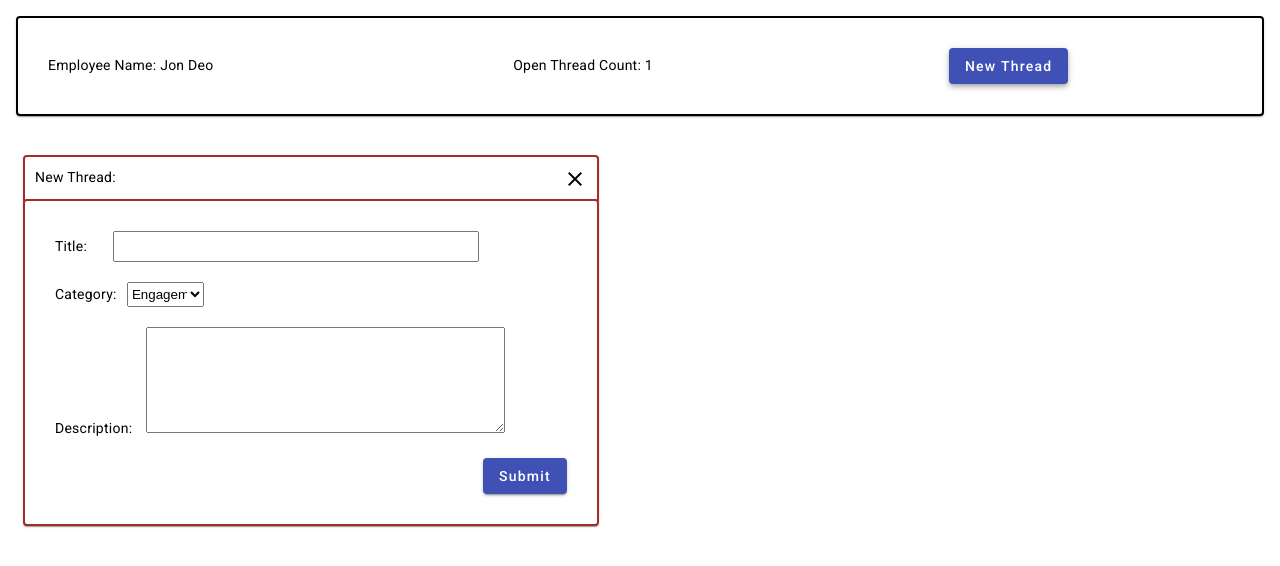
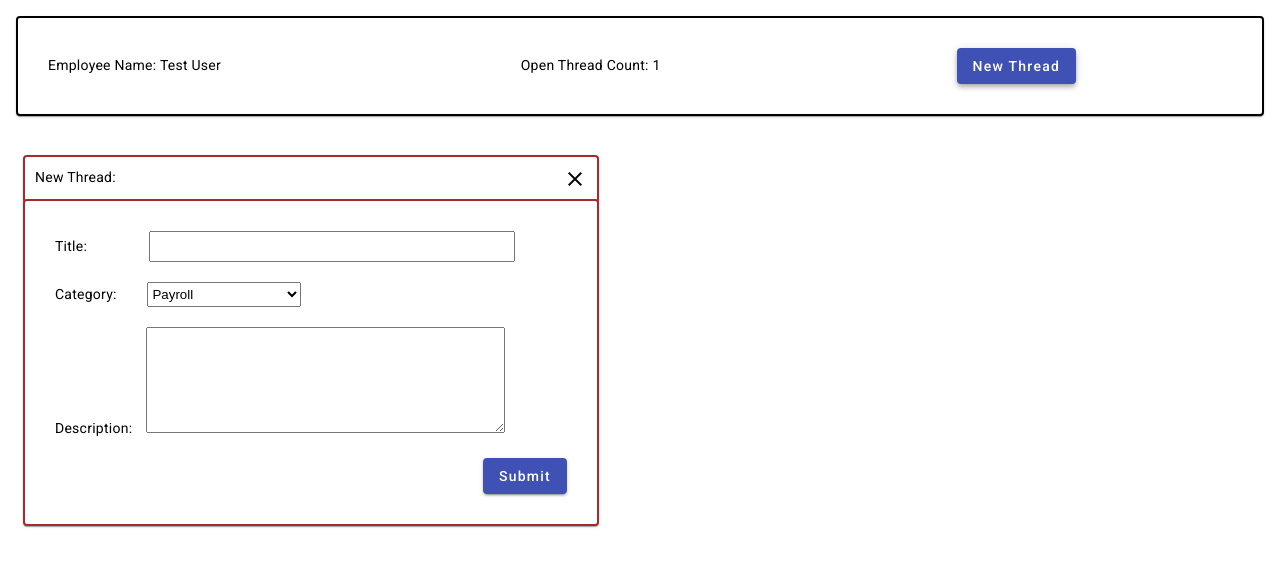
Before and after one commit to codejam-ai/Semicolon2024, an Angular app in the folder semicolon24/: page / in a window 1280 px wide. Both pictures are taken after a click on the button "New Thread". Shown: the top 566 px of the page. Built offline with nearby package versions, Linux system fonts and the light colour scheme.

Commit message:
changes for select dropdown values

```diff
--- a/semicolon24/src/app/create-thread/create-thread.component.html
+++ b/semicolon24/src/app/create-thread/create-thread.component.html
@@ -8,10 +8,9 @@
         <div class="new-thread">
             Title:<input type="text" class="thread-input"><br />
             Category:<select name="category" id="category" class="thread-select">
-                <option value="Engagement">Engagement</option>
-                <option value="Rewards">Rewards</option>
+                <option *ngFor="let cat of categories">{{cat}}</option>
             </select><br />
-            Description: <textarea rows="4" cols="50" class="thread-textarea"></textarea><br/>
+            Description: <textarea rows="4" cols="50" class="thread-textarea"></textarea><br />
             <button mat-raised-button color="primary" class="btn"> Submit</button>
         </div>
     </mat-card>
--- a/semicolon24/src/app/create-thread/create-thread.component.scss
+++ b/semicolon24/src/app/create-thread/create-thread.component.scss
@@ -12,14 +12,14 @@
 }
 
 .thread-input {
-    margin-left: 5%;
+    margin-left: 12%;
     width: 70%;
     height: 25px;
 }
 
 .thread-select {
-    width: 15%;
-    margin-left: 2%;
+    width: 30%;
+    margin-left: 6%;
     margin-top: 20px;
     height: 25px;
 }
--- a/semicolon24/src/app/create-thread/create-thread.component.ts
+++ b/semicolon24/src/app/create-thread/create-thread.component.ts
@@ -2,14 +2,18 @@ import { Component } from '@angular/core';
 import { MatCardModule } from '@angular/material/card';
 import { MatIconModule } from '@angular/material/icon';
 import { MatButtonModule } from '@angular/material/button';
+import { CommonModule } from '@angular/common';
 
 @Component({
   selector: 'app-create-thread',
   standalone: true,
-  imports: [MatCardModule, MatIconModule, MatButtonModule],
+  imports: [MatCardModule, MatIconModule, MatButtonModule, CommonModule],
   templateUrl: './create-thread.component.html',
   styleUrl: './create-thread.component.scss'
 })
 export class CreateThreadComponent {
 
+  categories: any = ['Payroll', 'HR', 'Company Policies', 'Fun Activity', 'Work Life Balance',
+    'Suggestion', 'Learning', 'Aspiration']
+
 }
--- a/semicolon24/src/app/json/data.json
+++ /dev/null
@@ -1,3 +0,0 @@
-{
-    "firstName":"Test User"
-}
--- a/semicolon24/src/app/thread/thread.component.ts
+++ b/semicolon24/src/app/thread/thread.component.ts
@@ -21,16 +21,20 @@ export class ThreadComponent implements OnInit {
   openThreadCount: number = 0;
   commentCount: number = 5;
   isNewThreadClicked: boolean = false;
+  userInfo: any;
 
-  constructor(private http : HttpClient) {}
+  constructor(private http: HttpClient) { }
 
   ngOnInit(): void {
-
+    const url: string = '/assets/json/data.json';
+    this.http.get(url).subscribe((res) => {
+      this.userInfo = res;
+      this.loggedInUserName = this.userInfo.firstName + ' ' + this.userInfo.lastName;
+    });
   }
 
   openNewThread() {
     this.openThreadCount++;
-    //this.containers.push(this.containers.length);
     this.isNewThreadClicked = true;
   }
 }
--- /dev/null
+++ b/semicolon24/src/assets/json/data.json
@@ -0,0 +1,4 @@
+{
+    "firstName":"Test",
+    "lastName": "User"
+}
```
